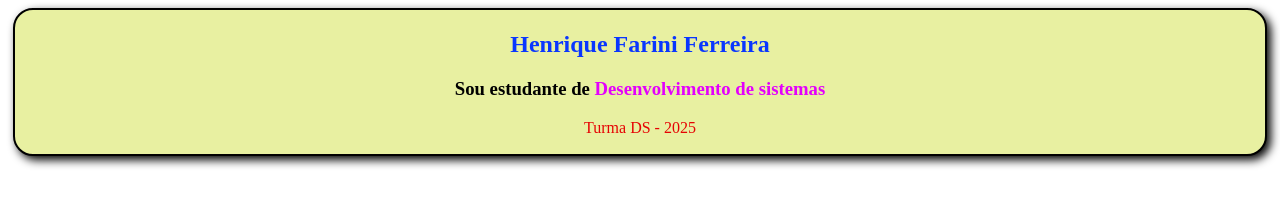
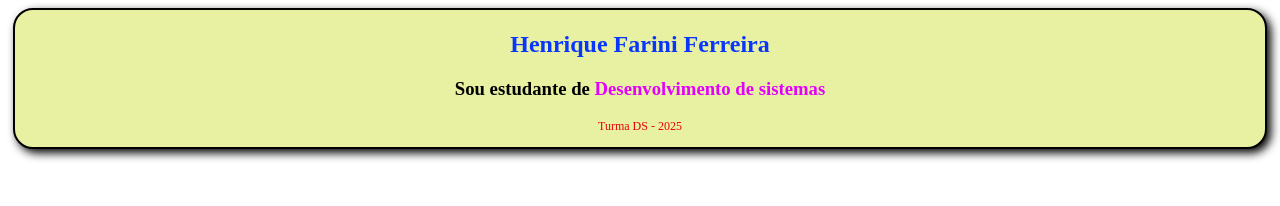
Before and after one commit to Henrique-Farini/limando, a plain HTML site: page Aula2/cartaoapresentacao.html in a window 1280 px wide. Drawn offline with Linux system fonts and the light colour scheme.

Commit message:
27.08.25

```diff
--- a/Aula2/cartaoapresentacao.html
+++ b/Aula2/cartaoapresentacao.html
@@ -10,7 +10,7 @@
     <div style="border: 2px solid black; padding: 1px; margin: 5px; text-align:center; background-color:rgb(232, 240, 161); border-radius: 20px; display:block; cursor: pointer; box-shadow: 4px 4px 10px ">
         <h2 style="color: rgb(9, 54, 255);">Henrique Farini Ferreira</h2>
         <h3>Sou estudante de <span style="color: rgb(227, 0, 252);">Desenvolvimento de sistemas</span></h3>
-        <p style="color: rgb(230, 3, 3);">Turma DS - 2025</p>
+        <p style="color: rgb(230, 3, 3); font-size: 12px">Turma DS - 2025</p>
     </div>
 
 
```
